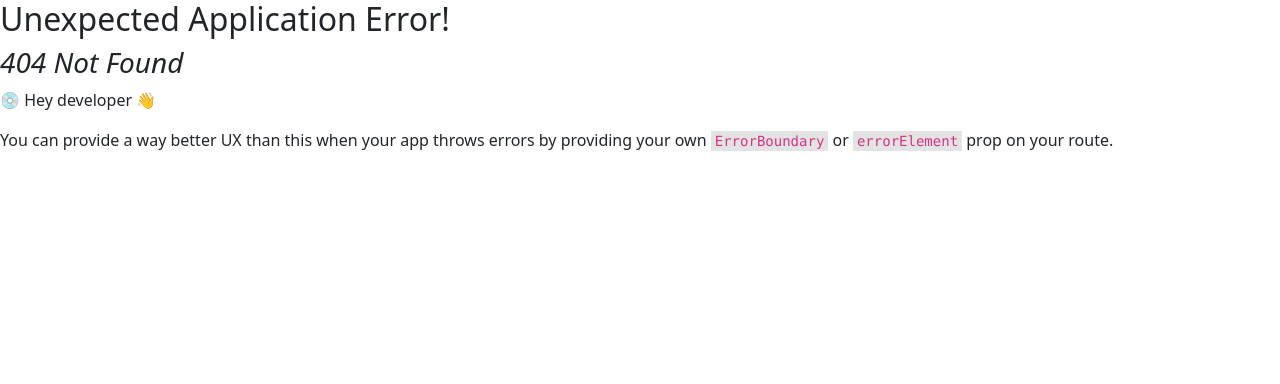
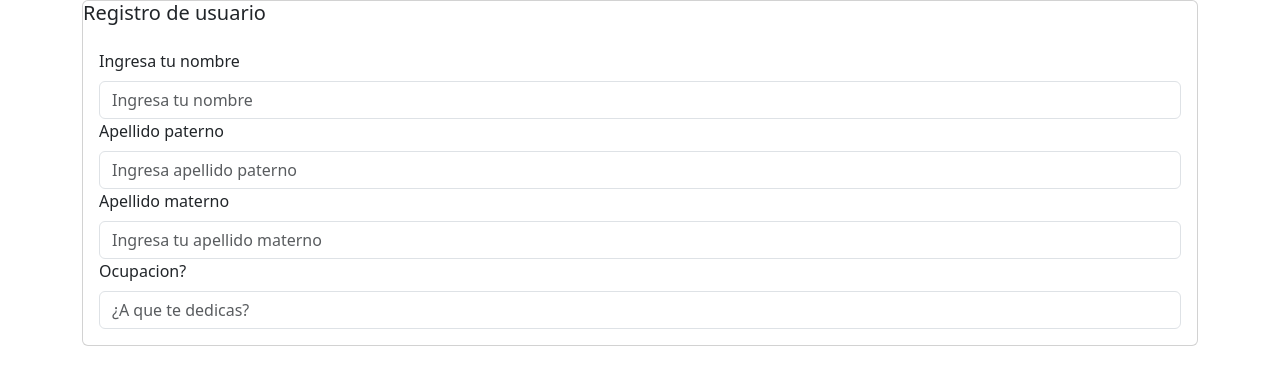
Before and after one commit to LuisSoria31/PROYECTO_FORMULARIOS, a React (Create React App) app: page /RU in a window 1280 px wide. Before the commit this address had no page. Shown: the top 384 px of the page. Built offline with nearby package versions, Linux system fonts and the light colour scheme.

Commit message:
Creacion del esqueleto del Registro de Ususarios

```diff
--- /dev/null
+++ b/src/RegistroDeUsuarios.js
@@ -0,0 +1,50 @@
+import { Card, Container, Form } from "react-bootstrap";
+import { useState } from "react";
+
+
+export const RegistroDeUsuarios=()=>{
+    const [datos, setDatos]=useState({})
+
+    const recogerDatos=(e)=>{
+    e.preventDefault()
+    let datosN = datos
+    datosN[e.target.name]=e.target.value
+    setDatos(datosN)
+    console.log(datos)
+    }
+
+    return(
+        <>
+        <Container>
+            <Card>
+                <Card.Title>
+                    Registro de usuario
+                </Card.Title>
+                <Card.Body>
+                        <Form>
+                            <Form.Group>
+                            <Form.Label>Ingresa tu nombre</Form.Label>
+                            <Form.Control onChange={recogerDatos} name='email' placeholder="Ingresa tu nombre"></Form.Control>
+                            </Form.Group>
+
+                            <Form.Group>
+                            <Form.Label>Apellido paterno</Form.Label>
+                            <Form.Control onChange={recogerDatos}  name='AP' placeholder="Ingresa apellido paterno"></Form.Control>
+                            </Form.Group>
+                            <Form.Group>
+                            <Form.Label>Apellido materno</Form.Label>
+                            <Form.Control onChange={recogerDatos} name='AM' placeholder="Ingresa tu apellido materno"></Form.Control>
+                            </Form.Group>
+                            <Form.Group>
+                            <Form.Label>Ocupacion?</Form.Label>
+                            <Form.Control onChange={recogerDatos}  name='Ocupacion' placeholder="¿A que te dedicas?"></Form.Control>
+                            </Form.Group>
+                        </Form>
+                    </Card.Body>
+            </Card>
+        </Container>
+        </>
+    );
+
+
+}
--- a/src/index.js
+++ b/src/index.js
@@ -11,6 +11,7 @@ import {
   RouterProvider,
 } from "react-router-dom";
 import {RecuperarContraseña} from './recuperarContraseña';
+import { RegistroDeUsuarios } from './RegistroDeUsuarios';
 
 //import {create-questionnaire} from './create-cuestionarie';
 
@@ -32,6 +33,10 @@ const router = createBrowserRouter([
     path: "/recuperarContraseña",
     element: <RecuperarContraseña/>,
   },
+  {
+    path: "/RU",
+    element: <RegistroDeUsuarios></RegistroDeUsuarios>,
+  },
 ])
 
 const root = ReactDOM.createRoot(document.getElementById('root'));
```
